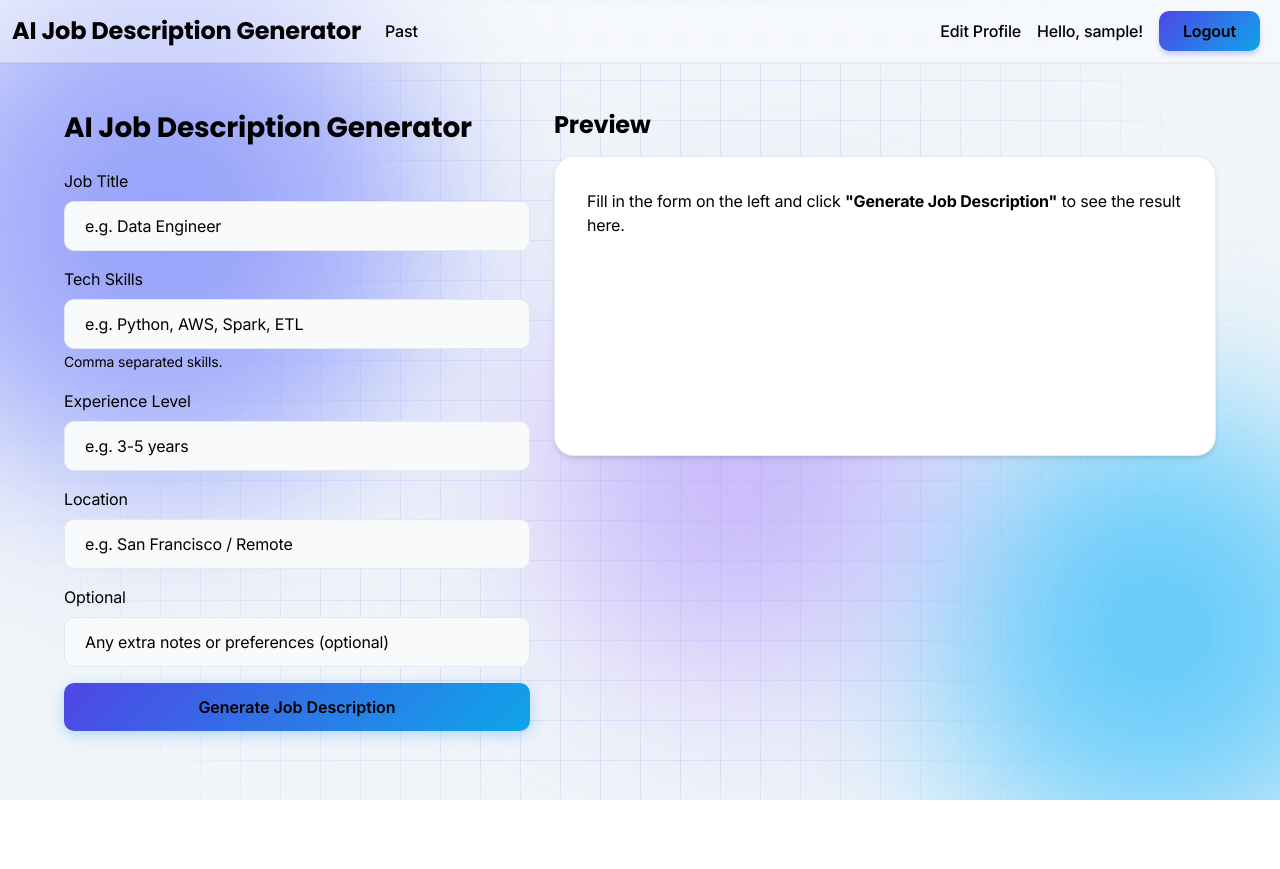
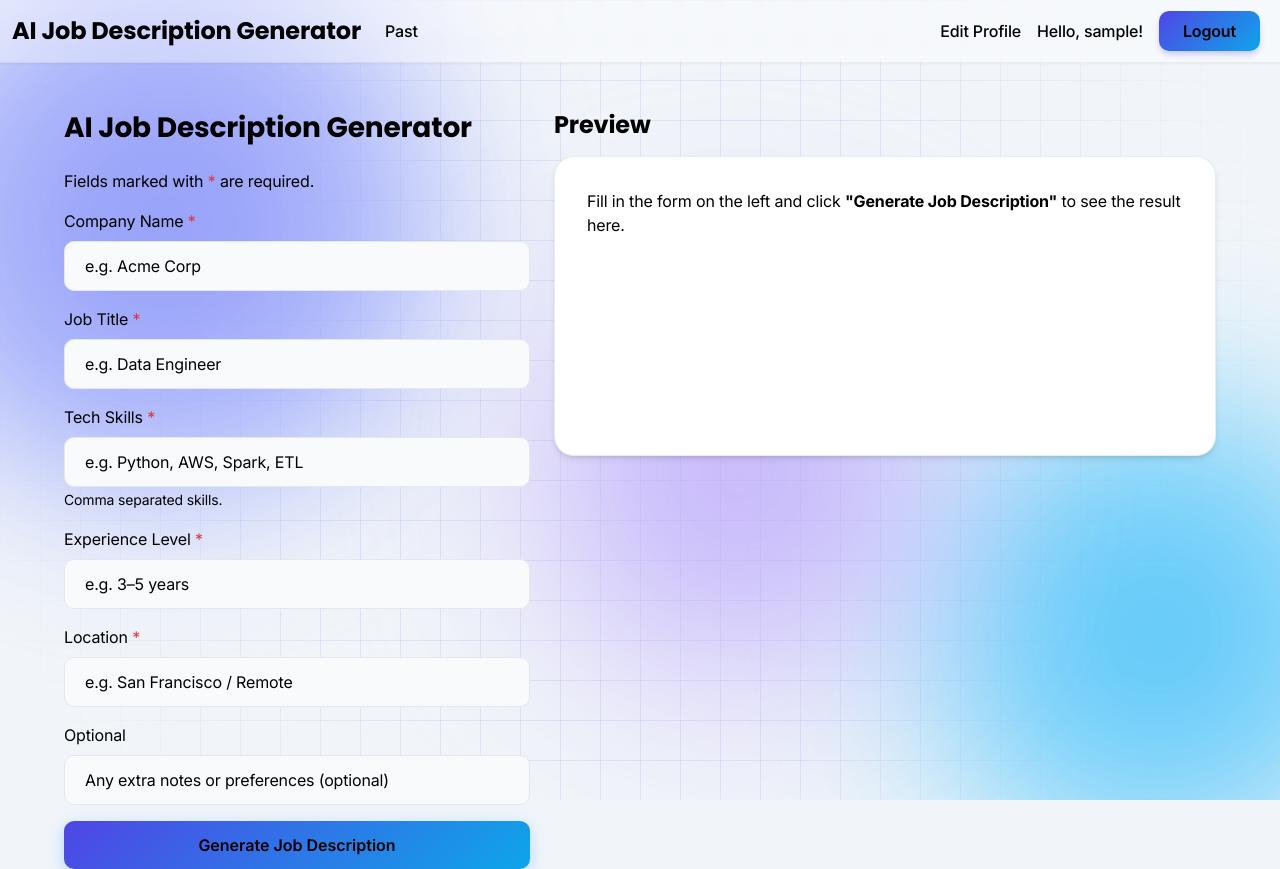
Before and after one commit to Layljl0615/Job_Description_Generator, a Django app: page / in a window 1280 px wide. Before the commit the page ends 800 px from the top, so only its background shows below. Run offline with Django 4.2, Linux system fonts and the light colour scheme; the visitor is signed in with stand-in values (Sample User, id 1).

Commit message:
feat: add company name field and improve JD prompt

```diff
--- a/chatbot/templates/home.html
+++ b/chatbot/templates/home.html
@@ -1,14 +1,37 @@
-{% extends 'base.html' %} {% block content %} {% load jd_format %}
+{% extends 'base.html' %} {% load jd_format %} {% block content %}
 <div class="container mt-4">
   <div class="row">
-    <!-- left table -->
+    <!-- left form -->
     <div class="col-md-5">
       <h3 class="mb-4">AI Job Description Generator</h3>
+
       <form method="post">
         {% csrf_token %}
 
+        <p class="text-muted">
+          Fields marked with <span class="text-danger">*</span> are required.
+        </p>
+
+        <!-- Company Name (required) -->
         <div class="mb-3">
-          <label class="form-label">Job Title</label>
+          <label class="form-label">
+            Company Name <span class="text-danger">*</span>
+          </label>
+          <input
+            type="text"
+            class="form-control"
+            name="company_name"
+            placeholder="e.g. Acme Corp"
+            value="{{ company_name|default:'' }}"
+            required
+          />
+        </div>
+
+        <!-- Job Title (required) -->
+        <div class="mb-3">
+          <label class="form-label">
+            Job Title <span class="text-danger">*</span>
+          </label>
           <input
             type="text"
             class="form-control"
@@ -19,8 +42,11 @@
           />
         </div>
 
+        <!-- Tech Skills (required) -->
         <div class="mb-3">
-          <label class="form-label">Tech Skills</label>
+          <label class="form-label">
+            Tech Skills <span class="text-danger">*</span>
+          </label>
           <input
             type="text"
             class="form-control"
@@ -32,28 +58,37 @@
           <small class="text-muted">Comma separated skills.</small>
         </div>
 
+        <!-- Experience Level (required) -->
         <div class="mb-3">
-          <label class="form-label">Experience Level</label>
+          <label class="form-label">
+            Experience Level <span class="text-danger">*</span>
+          </label>
           <input
             type="text"
             class="form-control"
             name="experience_level"
-            placeholder="e.g. 3-5 years"
+            placeholder="e.g. 3–5 years"
             value="{{ experience_level|default:'' }}"
+            required
           />
         </div>
 
+        <!-- Location (required) -->
         <div class="mb-3">
-          <label class="form-label">Location</label>
+          <label class="form-label">
+            Location <span class="text-danger">*</span>
+          </label>
           <input
             type="text"
             class="form-control"
             name="location"
             placeholder="e.g. San Francisco / Remote"
             value="{{ location|default:'' }}"
+            required
           />
         </div>
 
+        <!-- Optional notes (the only non-required field) -->
         <div class="mb-3">
           <label class="form-label">Optional</label>
           <input
@@ -71,7 +106,7 @@
       </form>
     </div>
 
-    <!-- right jd -->
+    <!-- right preview -->
     <div class="col-md-7">
       <h4 class="mb-3">Preview</h4>
       <div class="card" style="min-height: 300px">
--- a/chatbot/views.py
+++ b/chatbot/views.py
@@ -18,15 +18,16 @@ if not API_KEY:
 client = OpenAI(api_key=API_KEY)
 
 
-def build_jd_prompt(job_title, tech_skills, experience_level, location, optional_notes):
+def build_jd_prompt(company_name, job_title, tech_skills, experience_level, location, optional_notes):
     """
-    Combine 4 required fields plus 1 optional free-text field into a clear prompt.
+    Combine 5 required fields plus 1 optional free-text field into a clear prompt.
     """
     base_prompt = f"""
 You are an experienced technical recruiter and HR specialist.
 
 Based on the following information, write a complete job description in English.
 
+- Company: {company_name}
 - Job Title: {job_title}
 - Tech Skills: {tech_skills}
 - Experience Level: {experience_level}
@@ -53,6 +54,7 @@ Requirements:
 @login_required(login_url='login')
 def home(request):
     default_context = {
+        "company_name": "",
         "job_title": "",
         "tech_skills": "",
         "experience_level": "",
@@ -73,6 +75,7 @@ def home(request):
             )
 
     if request.method == "POST":
+        company_name = request.POST.get("company_name", "").strip()
         job_title = request.POST.get("job_title", "").strip()
         tech_skills = request.POST.get("tech_skills", "").strip()
         experience_level = request.POST.get("experience_level", "").strip()
@@ -84,6 +87,7 @@ def home(request):
 
         context.update(
             {
+                "company_name": company_name,
                 "job_title": job_title,
                 "tech_skills": tech_skills,
                 "experience_level": experience_level,
@@ -93,6 +97,7 @@ def home(request):
         )
 
         user_prompt = build_jd_prompt(
+            company_name,
             job_title,
             tech_skills,
             experience_level,
@@ -124,6 +129,7 @@ def home(request):
                 job_description = "No response received from the model."
 
             lines = [
+                f"Company: {company_name}",
                 f"Job Title: {job_title}",
                 f"Tech Skills: {tech_skills}",
                 f"Experience Level: {experience_level}",
@@ -149,6 +155,7 @@ def home(request):
             context["job_description_html"] = context["job_description"]
 
         request.session["last_generation"] = {
+            "company_name": company_name,
             "job_title": job_title,
             "tech_skills": tech_skills,
             "experience_level": experience_level,
```
